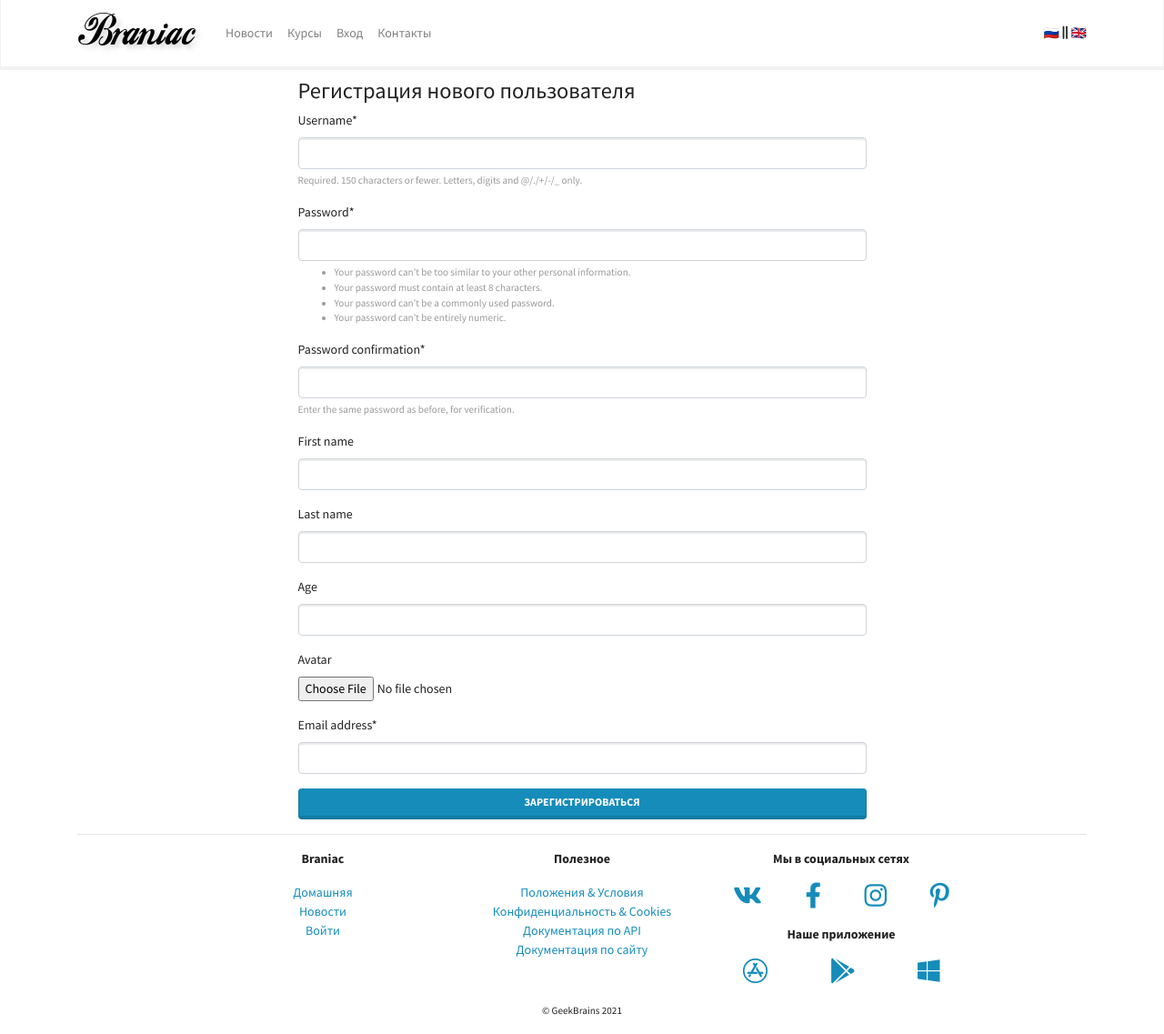
After one commit to GamBit1986/BraniacLMS, a Django app: page /authapp/register/ in a window 1280 px wide. The commit adds this page. Shown: the whole page at 91% size. Run offline with Django 3.2, Linux system fonts and the light colour scheme; some libraries are stand-ins or nearby versions.

Commit message:
Lesson 5 (#2)
* lesson_5 GitHub is done

```diff
--- /dev/null
+++ b/authapp/admin.py
@@ -0,0 +1 @@
+# Register your models here.
--- /dev/null
+++ b/authapp/apps.py
@@ -0,0 +1,6 @@
+from django.apps import AppConfig
+
+
+class AuthappConfig(AppConfig):
+    default_auto_field = "django.db.models.BigAutoField"
+    name = "authapp"
--- /dev/null
+++ b/authapp/templates/registration/register.html
@@ -0,0 +1,84 @@
+{% extends 'base.html' %}
+
+{% block content %}
+<div class="row justify-content-center my-2">
+  <div class="col-lg-6">
+    <h3>Регистрация нового пользователя</h3>
+    <form method="post" class="mt-2" enctype="multipart/form-data">
+      {% csrf_token %}
+      <div id="div_id_username" class="form-group"> <label for="id_username"
+          class=" requiredField">
+          Username<span class="asteriskField">*</span> </label>
+        <div class=""> <input type="text" name="username" maxlength="150"
+            class="textinput textInput form-control" required=""
+            id="id_username"> <small id="hint_id_username"
+            class="form-text text-muted">Required. 150 characters or fewer.
+            Letters, digits and @/./+/-/_ only.</small> </div>
+      </div>
+      <div id="div_id_password1" class="form-group"> <label for="id_password1"
+          class=" requiredField">
+          Password<span class="asteriskField">*</span> </label>
+        <div class=""> <input type="password" name="password1"
+            autocomplete="new-password" class="textinput textInput form-control"
+            required="" id="id_password1"> <small id="hint_id_password1"
+            class="form-text text-muted">
+            <ul>
+              <li>Your password can’t be too similar to your other personal
+                information.</li>
+              <li>Your password must contain at least 8 characters.</li>
+              <li>Your password can’t be a commonly used password.</li>
+              <li>Your password can’t be entirely numeric.</li>
+            </ul>
+          </small> </div>
+      </div>
+      <div id="div_id_password2" class="form-group"> <label for="id_password2"
+          class=" requiredField">
+          Password confirmation<span class="asteriskField">*</span> </label>
+        <div class=""> <input type="password" name="password2"
+            autocomplete="new-password" class="textinput textInput form-control"
+            required="" id="id_password2"> <small id="hint_id_password2"
+            class="form-text text-muted">Enter the same password as before, for
+            verification.</small> </div>
+      </div>
+      <div id="div_id_first_name" class="form-group"> <label for="id_first_name"
+          class="">
+          First name
+        </label>
+        <div class=""> <input type="text" name="first_name" maxlength="150"
+            class="textinput textInput form-control" id="id_first_name"> </div>
+      </div>
+      <div id="div_id_last_name" class="form-group"> <label for="id_last_name"
+          class="">
+          Last name
+        </label>
+        <div class=""> <input type="text" name="last_name" maxlength="150"
+            class="textinput textInput form-control" id="id_last_name"> </div>
+      </div>
+      <div id="div_id_age" class="form-group"> <label for="id_age" class="">
+          Age
+        </label>
+        <div class=""> <input type="number" name="age" min="0"
+            class="numberinput form-control" id="id_age"> </div>
+      </div>
+      <div id="div_id_avatar" class="form-group"> <label for="id_avatar"
+          class="">
+          Avatar
+        </label>
+        <div class=""> <input type="file" name="avatar" accept="image/*"
+            class="clearablefileinput form-control-file" id="id_avatar"> </div>
+      </div>
+      <div id="div_id_email" class="form-group"> <label for="id_email"
+          class=" requiredField">
+          Email address<span class="asteriskField">*</span> </label>
+        <div class=""> <input type="text" name="email" maxlength="256"
+            class="textinput textInput form-control" required="" id="id_email">
+        </div>
+      </div>
+
+      <button type="submit"
+        class="btn btn-primary btn-block">Зарегистрироваться</button>
+    </form>
+  </div>
+</div>
+
+{% endblock content %}
--- /dev/null
+++ b/authapp/tests.py
@@ -0,0 +1 @@
+# Create your tests here.
--- /dev/null
+++ b/authapp/urls.py
@@ -0,0 +1,13 @@
+from django.urls import path
+
+from authapp import views
+from authapp.apps import AuthappConfig
+
+app_name = AuthappConfig.name
+
+urlpatterns = [
+    path("login/", views.CustomLoginView.as_view(), name="login"),
+    path("logout/", views.CustomLogoutView.as_view(), name="logout"),
+    path("register/", views.RegisterView.as_view(), name="register"),
+    path("profile_edit/", views.ProfileEditView.as_view(), name="profile_edit"),
+]
--- /dev/null
+++ b/authapp/views.py
@@ -0,0 +1,104 @@
+import os
+
+from django.contrib import messages
+from django.contrib.auth.mixins import LoginRequiredMixin
+from django.contrib.auth.views import LoginView, LogoutView
+from django.http.response import HttpResponseRedirect
+from django.urls import reverse_lazy
+from django.utils.safestring import mark_safe
+from django.utils.translation import gettext_lazy as _
+from django.views.generic import TemplateView
+
+from authapp import models
+
+
+class CustomLoginView(LoginView):
+    def form_valid(self, form):
+        ret = super().form_valid(form)
+        message = _("Login success!<br>Hi, %(username)s") % {
+            "username": self.request.user.get_full_name()
+            if self.request.user.get_full_name()
+            else self.request.user.get_username()
+        }
+        messages.add_message(self.request, messages.INFO, mark_safe(message))
+        return ret
+
+    def form_invalid(self, form):
+        for _unused, msg in form.error_messages.items():
+            messages.add_message(
+                self.request,
+                messages.WARNING,
+                mark_safe(f"Something goes worng:<br>{msg}"),
+            )
+        return self.render_to_response(self.get_context_data(form=form))
+
+
+class CustomLogoutView(LogoutView):
+    def dispatch(self, request, *args, **kwargs):
+        messages.add_message(self.request, messages.INFO, _("See you later!"))
+        return super().dispatch(request, *args, **kwargs)
+
+
+class RegisterView(TemplateView):
+    template_name = "registration/register.html"
+
+    def post(self, request, *args, **kwargs):
+        try:
+            if all(
+                (
+                    request.POST.get("username"),
+                    request.POST.get("email"),
+                    request.POST.get("password1"),
+                    request.POST.get("password1") == request.POST.get("password2"),
+                )
+            ):
+                new_user = models.CustomUser.objects.create(
+                    username=request.POST.get("username"),
+                    first_name=request.POST.get("first_name"),
+                    last_name=request.POST.get("last_name"),
+                    age=request.POST.get("age") if request.POST.get("age") else 0,
+                    avatar=request.FILES.get("avatar"),
+                    email=request.POST.get("email"),
+                )
+                new_user.set_password(request.POST.get("password1"))
+                new_user.save()
+                messages.add_message(request, messages.INFO, _("Registration success!"))
+                return HttpResponseRedirect(reverse_lazy("authapp:login"))
+        except Exception as exp:
+            messages.add_message(
+                request,
+                messages.WARNING,
+                mark_safe(f"Something goes worng:<br>{exp}"),
+            )
+            return HttpResponseRedirect(reverse_lazy("authapp:register"))
+
+
+class ProfileEditView(LoginRequiredMixin, TemplateView):
+    template_name = "registration/profile_edit.html"
+    login_url = reverse_lazy("authapp:login")
+
+    def post(self, request, *args, **kwargs):
+        try:
+            if request.POST.get("username"):
+                request.user.username = request.POST.get("username")
+            if request.POST.get("first_name"):
+                request.user.first_name = request.POST.get("first_name")
+            if request.POST.get("last_name"):
+                request.user.last_name = request.POST.get("last_name")
+            if request.POST.get("age"):
+                request.user.age = request.POST.get("age")
+            if request.POST.get("email"):
+                request.user.email = request.POST.get("email")
+            if request.FILES.get("avatar"):
+                if request.user.avatar and os.path.exists(request.user.avatar.path):
+                    os.remove(request.user.avatar.path)
+                request.user.avatar = request.FILES.get("avatar")
+            request.user.save()
+            messages.add_message(request, messages.INFO, _("Saved!"))
+        except Exception as exp:
+            messages.add_message(
+                request,
+                messages.WARNING,
+                mark_safe(f"Something goes worng:<br>{exp}"),
+            )
+        return HttpResponseRedirect(reverse_lazy("authapp:profile_edit"))
--- a/config/urls.py
+++ b/config/urls.py
@@ -1,3 +1,5 @@
+from django.conf import settings
+from django.conf.urls.static import static
 from django.contrib import admin
 from django.urls import include, path
 from django.views.generic import RedirectView
@@ -5,5 +7,11 @@ from django.views.generic import RedirectView
 urlpatterns = [
     path("admin/", admin.site.urls),
     path("", RedirectView.as_view(url="mainapp/")),
+
+    path("social_auth/", include("social_django.urls", namespace="social")),
     path("mainapp/", include("mainapp.urls", namespace="mainapp")),
+    path("authapp/", include("authapp.urls", namespace="authapp")),
 ]
+
+if settings.DEBUG:
+    urlpatterns += static(settings.MEDIA_URL, document_root=settings.MEDIA_ROOT)
--- a/templates/base.html
+++ b/templates/base.html
@@ -29,7 +29,12 @@
 
   {% include 'includes/main_menu.html' %}
 
-  <div class="container-md">
+
+  {% block messages %}
+  {% include 'includes/messages.html' %}
+  {% endblock messages %}
+
+
 
     {% block content %}
 
@@ -56,7 +61,12 @@
         <ul class="list-unstyled">
           <li><a href="{% url 'mainapp:main_page' %}">Домашняя</a></li>
           <li><a href="{% url 'mainapp:news' %}">Новости</a></li>
-          <li><a href="{% url 'mainapp:login' %}">Войти</a></li>
+          {% if user.is_authenticated %}
+          <li><a href="{% url 'authapp:logout' %}">Выйти</a></li>
+          {% else %}
+          <li><a href="{% url 'authapp:login' %}">Войти</a></li>
+          {% endif %}
+
         </ul>
         </p>
       </div>
@@ -126,6 +136,19 @@
   <!-- FontAwesome -->
   <script src="{% static 'js/fontawesome.all.min.js' %}"></script>
 
+  {% block js %}
+  <script>
+    $(document).ready(function () {
+
+      {% if messages %}
+      // Toasts
+      $(".toast").toast({ delay: 5000 });
+      $(".toast").toast("show");
+      {% endif %}
+
+    });
+  </script>
+  {% endblock js %}
 
 
 </body>
--- a/templates/includes/main_menu.html
+++ b/templates/includes/main_menu.html
@@ -22,6 +22,9 @@
           class="nav-item {% if request.resolver_match.view_name == 'mainapp:courses' %}active{% endif %}">
           <a class="nav-link" href="{% url 'mainapp:courses' %}">Курсы</a>
         </li>
+
+        {% if user.is_authenticated %}
+
         <li class="nav-item dropdown">
           <a class="nav-link dropdown-toggle" href="#" id="ddProfile"
             role="button" data-toggle="dropdown" aria-haspopup="true"
@@ -29,17 +32,29 @@
             Профиль
           </a>
           <div class="dropdown-menu" aria-labelledby="ddProfile">
-            <a class="dropdown-item" href="#">Редактировать
+
+            <a class="dropdown-item"
+              href="{% url 'authapp:profile_edit' %}">Редактировать
+
               профиль</a>
             <a class="dropdown-item" href="#">Мои курсы</a>
             <div class="dropdown-divider"></div>
             <a class="dropdown-item" href="#">Модерация</a>
+
+            {% if user.is_superuser %}
             <a class="dropdown-item" href="#">Административный
               раздел</a>
+            {% endif %}
             <div class="dropdown-divider"></div>
-            <a class="dropdown-item" href="#">Выход</a>
+            <a class="dropdown-item" href="{% url 'authapp:logout' %}">Выход</a>
           </div>
         </li>
+        {% else %}
+        <li class="nav-item">
+          <a class="nav-link" href="{% url 'authapp:login' %}">Вход</a>
+        </li>
+        {% endif %}
+
         <li
           class="nav-item {% if request.resolver_match.view_name == 'mainapp:contacts' %}active{% endif %}">
           <a class="nav-link" href="{% url 'mainapp:contacts' %}">Контакты</a>
--- /dev/null
+++ b/templates/includes/messages.html
@@ -0,0 +1,41 @@
+<div class="position-absolute w-100" style="z-index: 1;">
+    <div aria-live="polite" aria-atomic="true" class="m-2">
+      <!-- Position it -->
+      <div class="d-flex align-items-end flex-column">
+
+        {% for message in messages %}
+        <!-- Then put toasts within -->
+        <div class="toast flex-fill w-100
+      {% if message.level == 30 %}
+      border-warning
+      {% endif %}
+        " role="alert" aria-live="assertive" aria-atomic="true"
+          style="right: 0;">
+          <div class="toast-header">
+            <span class="mr-2"><i class="far fa-envelope"></i></span>
+            <strong
+              class="mr-auto {% if message.level == 30 %}text-warning{% endif %}">
+              {{ message.tags|capfirst }} message</strong>
+            <small class="text-muted">just now</small>
+            <button type="button" class="ml-2 mb-1 close" data-dismiss="toast"
+              aria-label="Close">
+              <span aria-hidden="true">&times;</span>
+            </button>
+          </div>
+          <div class="toast-body">
+            {{ message }}
+          </div>
+        </div>
+        {% if message.level > 20 %}
+        <!-- If message will dissapere you will find message in console -->
+        <script>
+          console.log("{{ message }}");
+        </script>
+        {% endif %}
+
+        {% endfor %}
+
+      </div>
+
+    </div>
+  </div>
```
Also changed, not shown: authapp/models.py (added, +87 -0 lines), authapp/templates/registration/login.html (added, +98 -0 lines), authapp/templates/registration/profile_edit.html (added, +74 -0 lines), config/settings.py (+25 -0 lines), authapp/__init__.py (added), authapp/migrations/0001_initial.py (added), authapp/migrations/__init__.py (added), mainapp/views.py (line endings or trailing spaces), media/avatar_default.svg (added), 1 other file.
